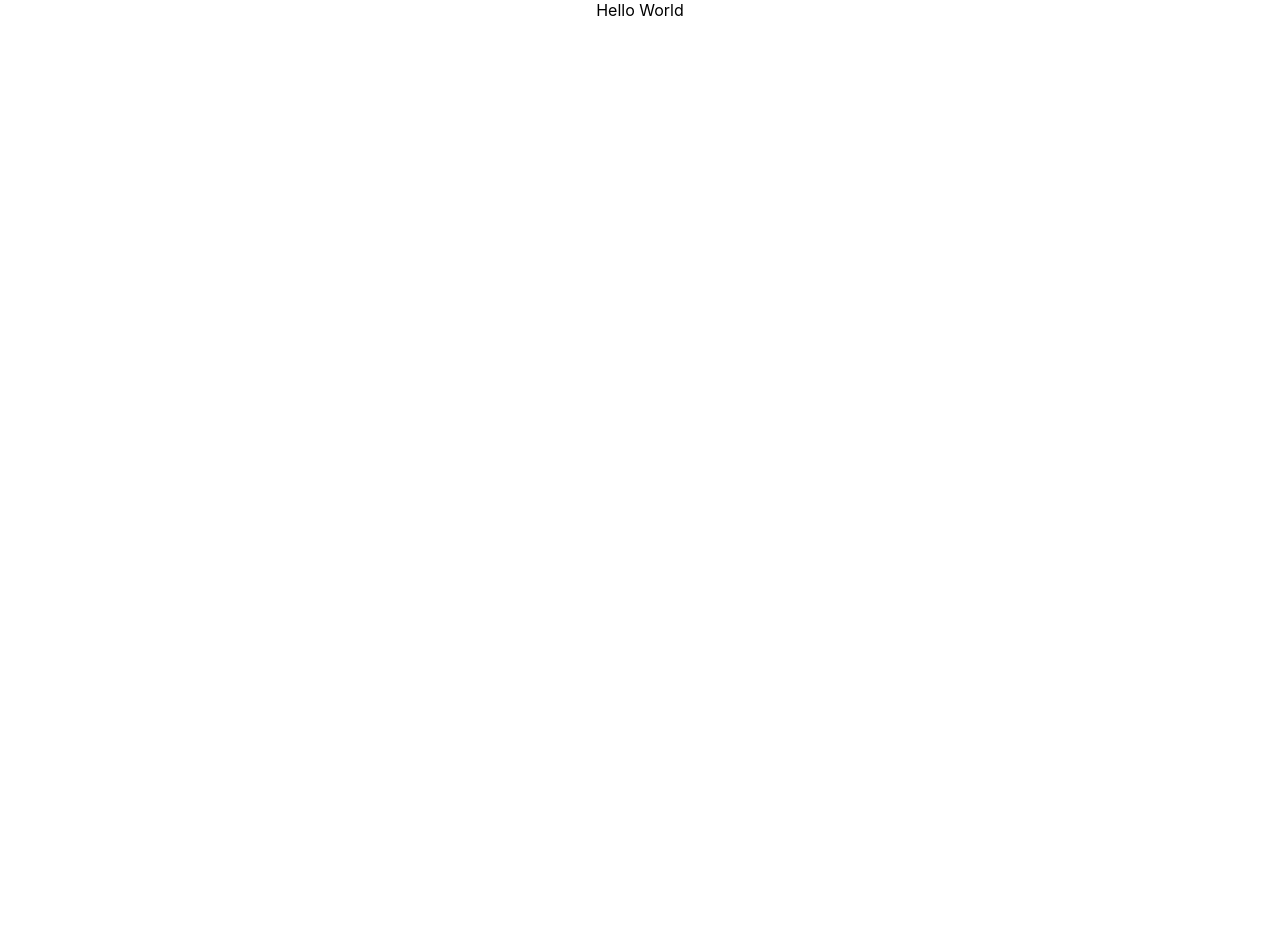
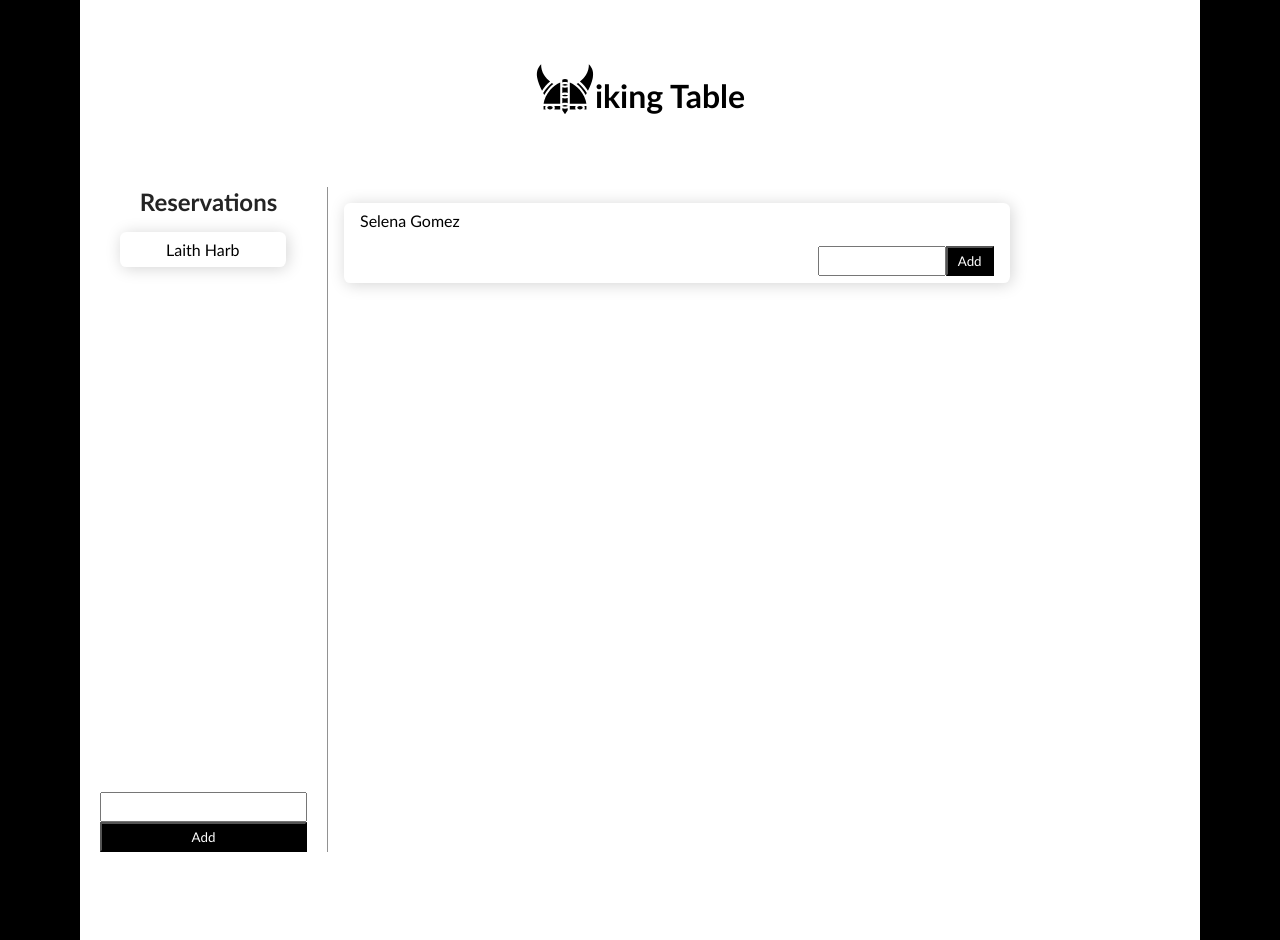
Before and after one commit to Lu-Smith/restaurant-reservations-react-redux, a React (Create React App) app: page / in a window 1280 px wide. Before the commit the page ends 800 px from the top, so only its background shows below. Built offline with nearby package versions, Linux system fonts and the light colour scheme.

Commit message:
Added basic structure and css

```diff
--- a/package.json
+++ b/package.json
@@ -12,6 +12,7 @@
     "@types/react-dom": "^18.0.6",
     "react": "^18.2.0",
     "react-dom": "^18.2.0",
+    "react-icons": "^4.4.0",
     "react-scripts": "5.0.1",
     "typescript": "^4.7.4",
     "web-vitals": "^2.1.4"
--- a/src/App.css
+++ b/src/App.css
@@ -1,38 +1,127 @@
+* {
+  margin: 0;
+  padding: 0;
+  box-sizing: border-box;
+  font-family: "Gill Sans", "Gill Sans MT", Calibri, "Trebuchet MS", sans-serif;
+}
+
 .App {
+  max-width: 70rem;
+  margin: 0 auto;
+  padding: 3rem 0;
+  background-color: white;
   text-align: center;
 }
 
-.App-logo {
-  height: 40vmin;
-  pointer-events: none;
+.viking-helmet {
+  font-size: 60px;
+  position: relative;
+  top: 10px;
 }
 
-@media (prefers-reduced-motion: no-preference) {
-  .App-logo {
-    animation: App-logo-spin infinite 20s linear;
+h1 {
+  text-align: center;
+  margin-bottom: 2rem;
+}
+
+.container {
+  display: flex;
+  padding: 40px;
+}
+
+.reservation-container {
+  width: 20%;
+  border-right: 0.1rem solid rgba(58, 58, 58, 0.548);
+}
+
+.reservation-header {
+  font-size: 1.5rem;
+  color: rgb(36, 36, 36);
+  position: relative;
+  left:-15px;
+}
+
+.reservation-cards-container {
+  min-height: 35rem;
+}
+
+.reservation-card-container {
+  background-color: white;
+  padding: 0.5rem 1rem;
+  border-radius: 0.4rem;
+  box-shadow: 0.1rem 0.1rem 1rem rgba(0, 0, 0, 0.171);
+  width: 80%;
+  margin: 1rem 0;
+}
+.reservation-input-container {
+  width: 100%;
+  position: relative;
+  left: -20px;
+}
+
+.reservation-input-container input {
+  width: 100%;
+  padding: 5px 10px;
+
+}
+
+.reservation-input-container button {
+  width: 100%;
+  background-color: black;
+  color: white;
+  padding: 5px 10px;
+}
+
+.customer-food-container {
+  width: 80%;
+  display: flex;
+  flex-direction: column;
+}
+
+.customer-food {
+  display: flex;
+}
+
+.customer-food-container p {
+  margin-right: 1rem;
+  font-weight: 200;
+  text-align: left;
+}
+
+.customer-food-card-container {
+  background-color: white;
+  padding: 0.5rem 1rem;
+  border-radius: 0.4rem;
+  box-shadow: 0.1rem 0.1rem 1rem rgba(0, 0, 0, 0.171);
+  width: 80%;
+  margin: 1rem;
+  height: 5rem;
+}
+
+.customer-food-input-container {
+  display: flex;
+}
+
+.customer-food-input-container input {
+  width: 8rem;
+  padding: 5px 10px;
+}
+
+.customer-food-input-container button {
+  background-color: black;
+  color: white;
+  padding: 5px 10px;
+}
+
+.customer-foods-container {
+  display: flex;
+  width: 100%;
+  margin-top: 1rem;
+  justify-content: space-between;
+}
+
+@media  screen and (max-width: 1000px) {
+  .reservation-header {
+    font-size: 1.1rem;
   }
 }
-
-.App-header {
-  background-color: #282c34;
-  min-height: 100vh;
-  display: flex;
-  flex-direction: column;
-  align-items: center;
-  justify-content: center;
-  font-size: calc(10px + 2vmin);
-  color: white;
-}
-
-.App-link {
-  color: #61dafb;
-}
-
-@keyframes App-logo-spin {
-  from {
-    transform: rotate(0deg);
-  }
-  to {
-    transform: rotate(360deg);
-  }
-}
--- a/src/App.tsx
+++ b/src/App.tsx
@@ -1,10 +1,39 @@
-import React from 'react';
-import './App.css';
+import React, { useState } from "react";
+import { GiVikingHelmet } from "react-icons/gi";
+import "./App.css";
+
 
 function App() {
   return (
     <div className="App">
-     Hello World
+
+      <h1><GiVikingHelmet className="viking-helmet"/>iking Table</h1>
+      <div className="container">
+        <div className="reservation-container">
+          <div>
+            <h5 className="reservation-header">Reservations</h5>
+            <div className="reservation-cards-container">
+              <div className="reservation-card-container">Laith Harb</div>
+            </div>
+          </div>
+          <div className="reservation-input-container">
+            <input />
+            <button>Add</button>
+          </div>
+        </div>
+        <div className="customer-food-container">
+          <div className="customer-food-card-container">
+            <p>Selena Gomez</p>
+            <div className="customer-foods-container">
+              <div className="customer-food"></div>
+              <div className="customer-food-input-container">
+                <input />
+                <button>Add</button>
+              </div>
+            </div>
+          </div>
+        </div>
+      </div>
     </div>
   );
 }
--- a/src/index.css
+++ b/src/index.css
@@ -1,13 +1,3 @@
 body {
-  margin: 0;
-  font-family: -apple-system, BlinkMacSystemFont, 'Segoe UI', 'Roboto', 'Oxygen',
-    'Ubuntu', 'Cantarell', 'Fira Sans', 'Droid Sans', 'Helvetica Neue',
-    sans-serif;
-  -webkit-font-smoothing: antialiased;
-  -moz-osx-font-smoothing: grayscale;
+  background-color: black;
 }
-
-code {
-  font-family: source-code-pro, Menlo, Monaco, Consolas, 'Courier New',
-    monospace;
-}
```
Also changed, not shown: 1 other file (tests, documents, lock files or other folders).
